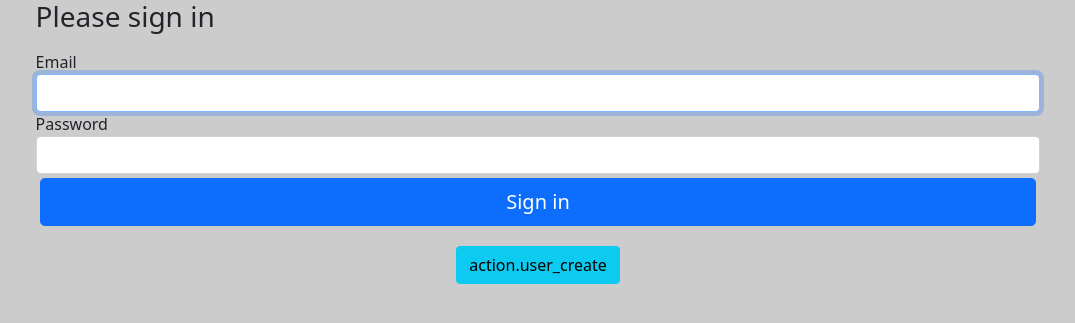
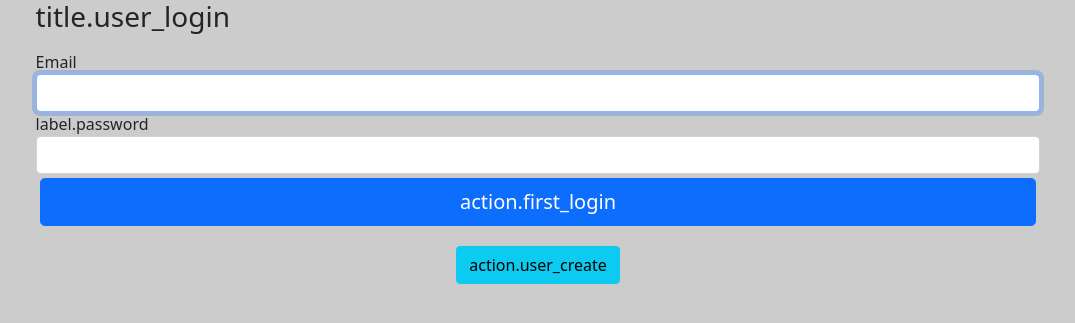
Before and after one commit to jksorcerer/baza, a Symfony app: template templates/security/login.html.twig in a window 1280 px wide. Shown: the top 323 px of the page, without its empty margins (102-1177 px from the left). Run offline with Twig, Linux system fonts and the light colour scheme; the template is opened without the code that fills it, so the values that code supplies are empty; some libraries are stand-ins or nearby versions.

```diff
--- a/src/Kernel.php
+++ b/src/Kernel.php
@@ -1,10 +1,15 @@
 <?php
+
+/** Kernel */
 
 namespace App;
 
 use Symfony\Bundle\FrameworkBundle\Kernel\MicroKernelTrait;
 use Symfony\Component\HttpKernel\Kernel as BaseKernel;
 
+/**
+ * Kernel class.
+ */
 class Kernel extends BaseKernel
 {
     use MicroKernelTrait;
--- a/templates/security/login.html.twig
+++ b/templates/security/login.html.twig
@@ -16,10 +16,10 @@
             </div>
         {% endif %}
 
-        <h1 class="h3 mb-3 font-weight-normal">Please sign in</h1>
+        <h1 class="h3 mb-3 font-weight-normal">{{ 'title.user_login' |trans }}</h1>
         <label for="inputEmail">Email</label>
         <input type="email" value="{{ last_username }}" name="email" id="inputEmail" class="form-control" autocomplete="email" required autofocus>
-        <label for="inputPassword">Password</label>
+        <label for="inputPassword">{{ 'label.password' |trans }}</label>
         <input type="password" name="password" id="inputPassword" class="form-control" autocomplete="current-password" required>
 
         <input type="hidden" name="_csrf_token"
@@ -38,7 +38,7 @@
         #}
 
         <button class="btn btn-lg btn-primary m-1" type="submit">
-            Sign in
+            {{ 'action.first_login'|trans }}
         </button>
     </form>
     <div class="d-flex justify-content-center m-3">
```
Also changed, not shown: templates/default/_single_alert_message.html.twig (+9 -3 lines), 2 other files.
